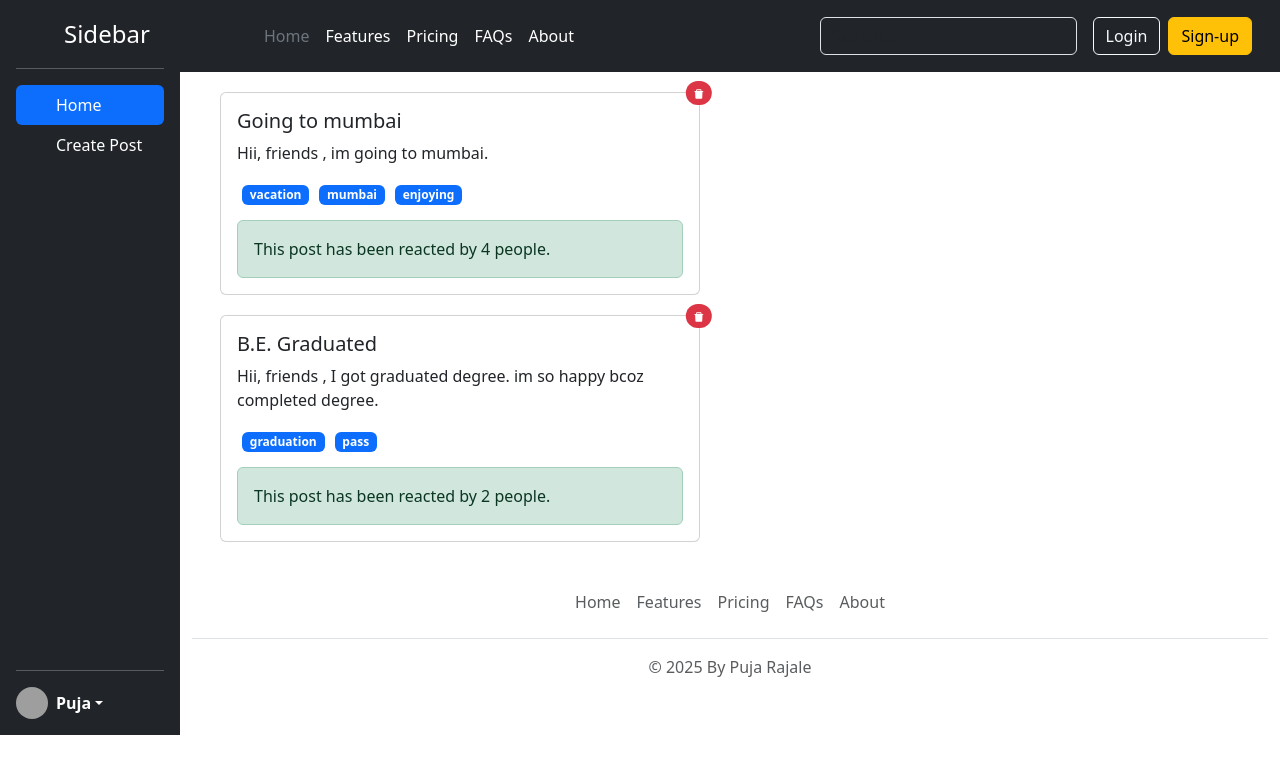
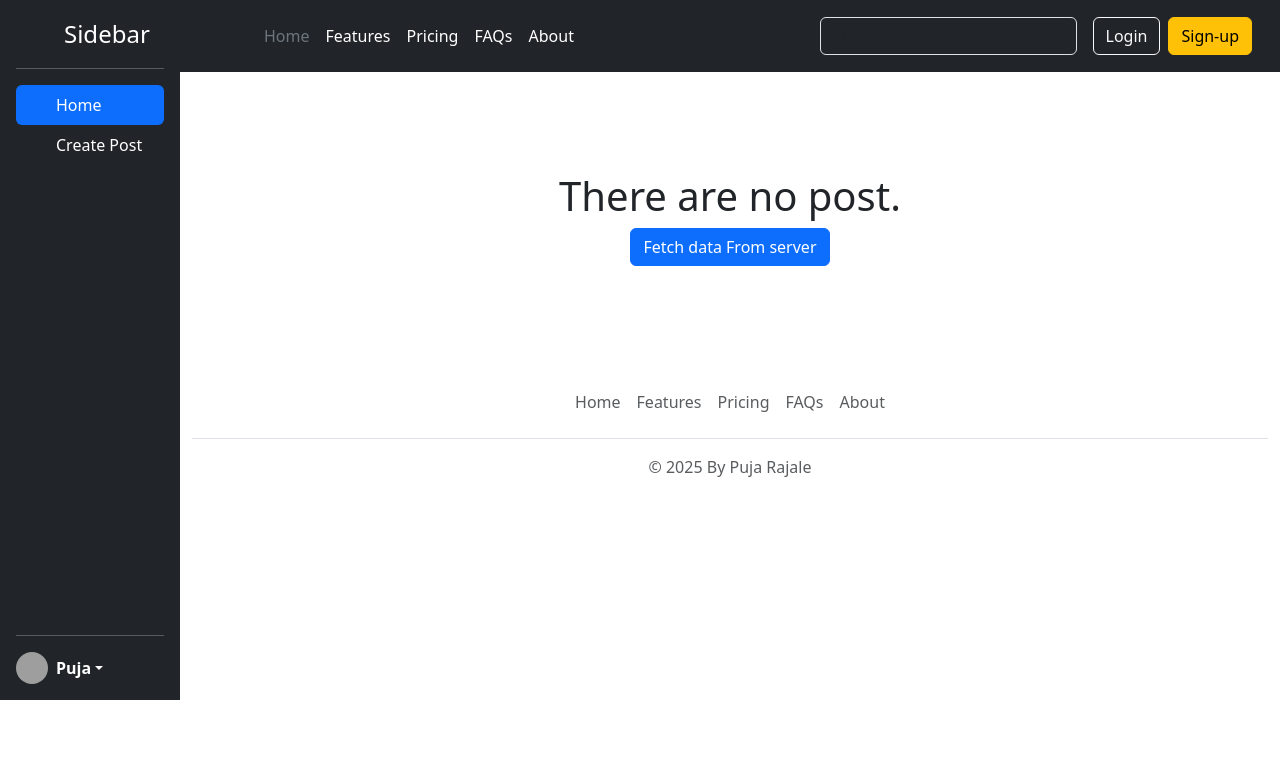
Before and after one commit to pujarajale/social-media, a React (Vite) app: page / in a window 1280 px wide. Shown: the top 774 px of the page. Built offline with nearby package versions, Linux system fonts and the light colour scheme; grey boxes are pictures that could not be loaded.

Commit message:
dummy api added and fetch data from url

```diff
--- a/src/App.css
+++ b/src/App.css
@@ -41,3 +41,7 @@
   margin-left: 10%;
   margin-top: 50px;
 }
+
+.center-msg {
+  margin: 100px 0;
+}
--- a/src/components/CreatePost.jsx
+++ b/src/components/CreatePost.jsx
@@ -16,7 +16,10 @@ const CreatePost = () => {
     const userId = userIdElement.current.value;
     const postTitle = postTitleElement.current.value;
     const postBody = postBodyElement.current.value;
-    const reactions = reactionsElement.current.value;
+    const reactions = {
+      likes: reactionsElement.current.value,
+      dislikes: 0,
+    };
     const tags = tagsElement.current.value.split(" ");
     setAlertMsg("Post Created Sucessfuly!!!");
     //after add post form will be clear...
--- a/src/components/Post.jsx
+++ b/src/components/Post.jsx
@@ -19,7 +19,7 @@ const Post = ({ post, onDelete }) => {
         ))}
 
         <div className="alert alert-success reactions" role="alert">
-          This post has been reacted by {post?.reactions} people.
+          This post has been reacted by {post.reactions.likes} people.
         </div>
       </div>
     </div>
--- a/src/components/PostList.jsx
+++ b/src/components/PostList.jsx
@@ -2,15 +2,22 @@ import { useContext, useState } from "react";
 import { PostList as PostListData } from "./store/post-list-store";
 import Post from "./Post";
 import Alert from "./Alert";
+import WelcomeMsg from "./WelcomeMsg";
 
 const PostList = () => {
-  const { postList, deletePost } = useContext(PostListData);
+  const { postList, addInitialPosts, deletePost } = useContext(PostListData);
   const [alertMsg, setAlertMsg] = useState("");
 
   const handleDelete = (id) => {
     deletePost(id);
     setAlertMsg("Post Deleted Sucessfuly!!!");
     setTimeout(() => setAlertMsg(""), 1000); // hide after 1000 seconds
+  };
+
+  const handleGetPostClick = () => {
+    fetch("https://dummyjson.com/posts")
+      .then((res) => res.json())
+      .then((res) => addInitialPosts(res.posts));
   };
 
   return (
@@ -22,7 +29,9 @@ const PostList = () => {
           onClose={() => setAlertMsg("")}
         />
       )}
-
+      {postList.length === 0 && (
+        <WelcomeMsg onGetPostClick={handleGetPostClick} />
+      )}
       {postList.map((post) => (
         <Post key={post.id} post={post} onDelete={handleDelete} />
       ))}
--- /dev/null
+++ b/src/components/WelcomeMsg.jsx
@@ -0,0 +1,15 @@
+const WelcomeMsg = ({ onGetPostClick }) => {
+  return (
+    <center className="center-msg">
+      <h1>There are no post.</h1>
+      <button
+        type="button"
+        className="btn btn-primary"
+        onClick={onGetPostClick}
+      >
+        Fetch data From server
+      </button>
+    </center>
+  );
+};
+export default WelcomeMsg;
--- a/src/components/store/post-list-store.jsx
+++ b/src/components/store/post-list-store.jsx
@@ -3,6 +3,7 @@ import { createContext, useReducer } from "react";
 export const PostList = createContext({
   postList: [],
   addPost: () => {},
+  addInitialPosts: () => {},
   deletePost: () => {},
 });
 
@@ -12,6 +13,8 @@ const postListReducer = (currentPostList, action) => {
     newPostList = currentPostList.filter((post) => {
       return post.id !== action.payload.postId;
     });
+  } else if (action.type === "ADD_INITIAL_POST") {
+    newPostList = action.payload.posts;
   } else if (action.type === "ADD_POST") {
     newPostList = [action.payload, ...currentPostList];
   }
@@ -19,10 +22,7 @@ const postListReducer = (currentPostList, action) => {
 };
 
 const PostListProvider = ({ children }) => {
-  const [postList, dispatchPostList] = useReducer(
-    postListReducer,
-    DEFAULT_POST_LIST
-  );
+  const [postList, dispatchPostList] = useReducer(postListReducer, []);
   const addPost = (userId, postTitle, postBody, reactions, tags) => {
     dispatchPostList({
       type: "ADD_POST",
@@ -36,7 +36,14 @@ const PostListProvider = ({ children }) => {
       },
     });
   };
-  console.log(postList);
+  const addInitialPosts = (posts) => {
+    dispatchPostList({
+      type: "ADD_INITIAL_POST",
+      payload: {
+        posts,
+      },
+    });
+  };
 
   const deletePost = (postId) => {
     dispatchPostList({
@@ -50,7 +57,7 @@ const PostListProvider = ({ children }) => {
   return (
     <>
       <PostList.Provider
-        value={{ postList: postList, addPost: addPost, deletePost: deletePost }}
+        value={{ postList, addPost, addInitialPosts, deletePost }}
       >
         {children}
       </PostList.Provider>
@@ -59,22 +66,3 @@ const PostListProvider = ({ children }) => {
 };
 
 export default PostListProvider;
-
-const DEFAULT_POST_LIST = [
-  {
-    id: "1",
-    title: "Going to mumbai",
-    body: "Hii, friends , im going to mumbai.",
-    reactions: 4,
-    userId: "user-g",
-    tags: ["vacation", "mumbai", "enjoying"],
-  },
-  {
-    id: "2",
-    title: "B.E. Graduated ",
-    body: "Hii, friends , I got graduated degree. im so happy bcoz completed degree.",
-    reactions: 2,
-    userId: "user-b",
-    tags: ["graduation", "pass"],
-  },
-];
```
